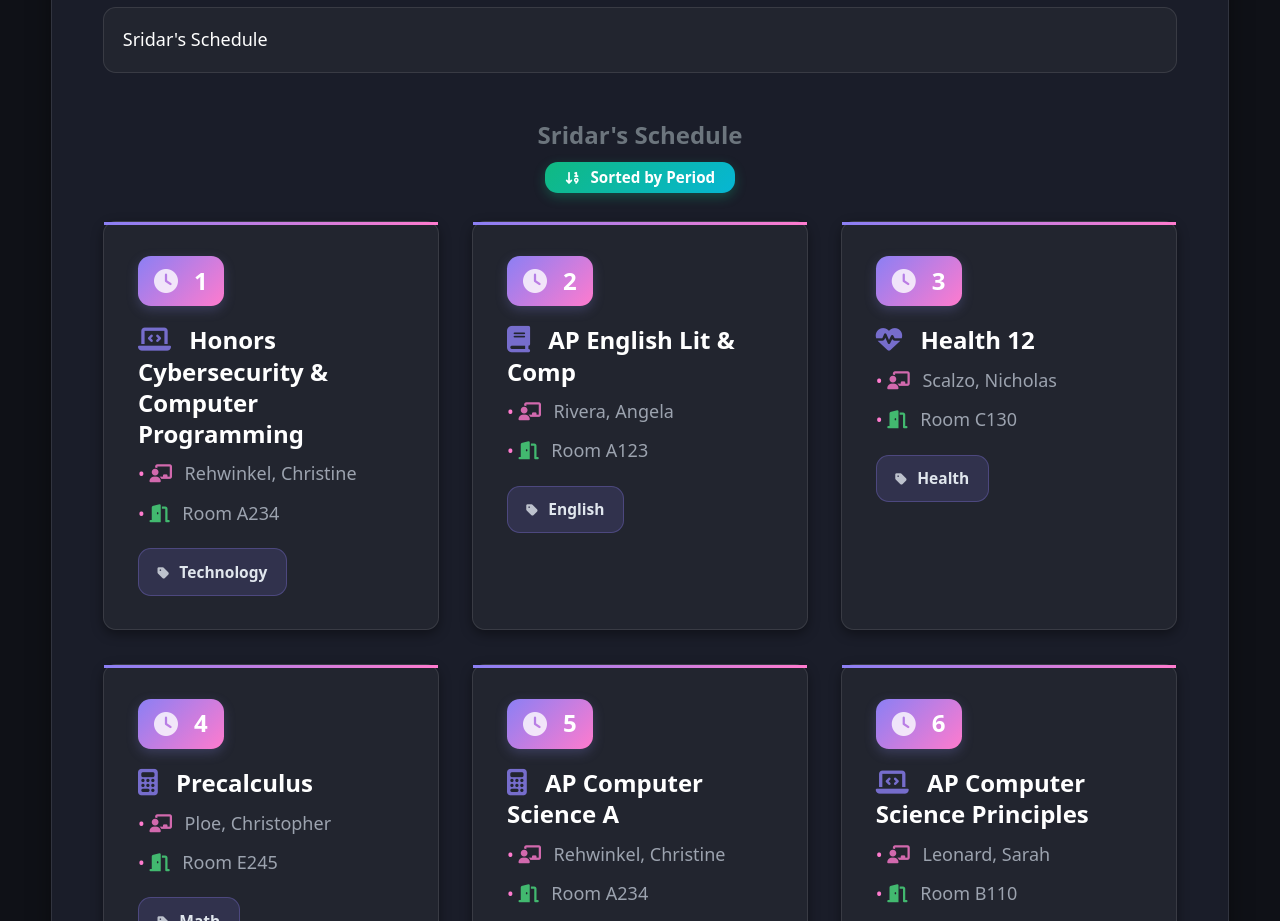
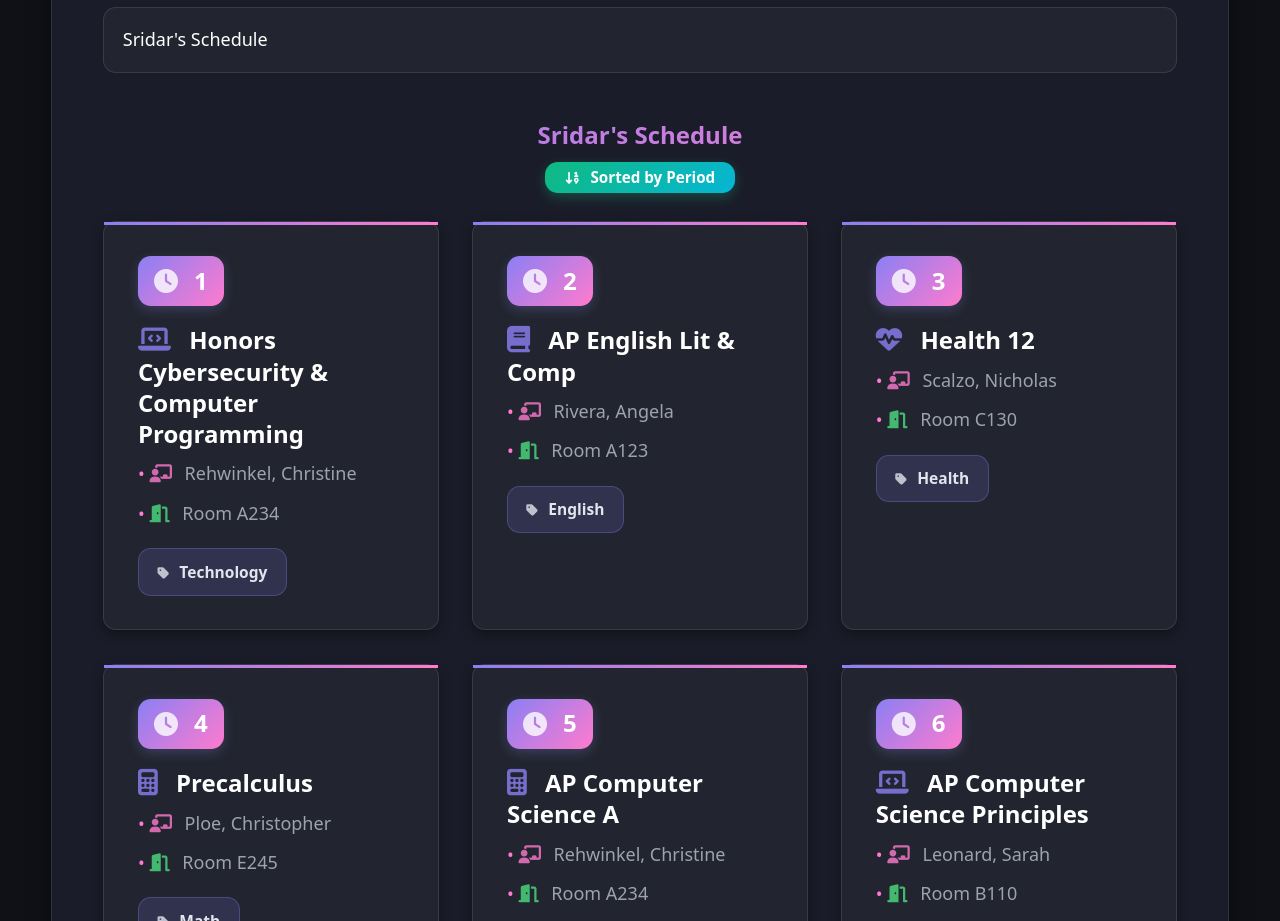
Before and after one commit to User319183/classScheduleProject, a plain HTML site: page index.html in a window 1280 px wide. Shown: the part 809-1730 px from the top of the page. Drawn offline with nearby package versions, Linux system fonts and the light colour scheme.

Commit message:
Update schedule title styling

```diff
--- a/index.html
+++ b/index.html
@@ -98,7 +98,7 @@
         <div id="status"></div>
 
         <div class="text-center mb-4">
-            <h5 id="currentSchedule" class="text-secondary mb-2">Loading Sridar's Schedule...</h5>
+            <h5 id="currentSchedule" class="schedule-title mb-2">Loading Sridar's Schedule...</h5>
             <span class="badge bg-gradient-custom">
                 <i class="fa-solid fa-arrow-down-1-9"></i> Sorted by Period
             </span>
--- a/styles.css
+++ b/styles.css
@@ -334,6 +334,16 @@ kbd {
 	}
 }
 
+/* Schedule Title Styling */
+.schedule-title {
+	background: linear-gradient(135deg, var(--accent), var(--accent-2));
+	-webkit-background-clip: text;
+	background-clip: text;
+	-webkit-text-fill-color: transparent;
+	font-weight: 700;
+	font-size: var(--text-lg);
+}
+
 /* ========================================
    UTILITY CLASSES
    ======================================== */
```
